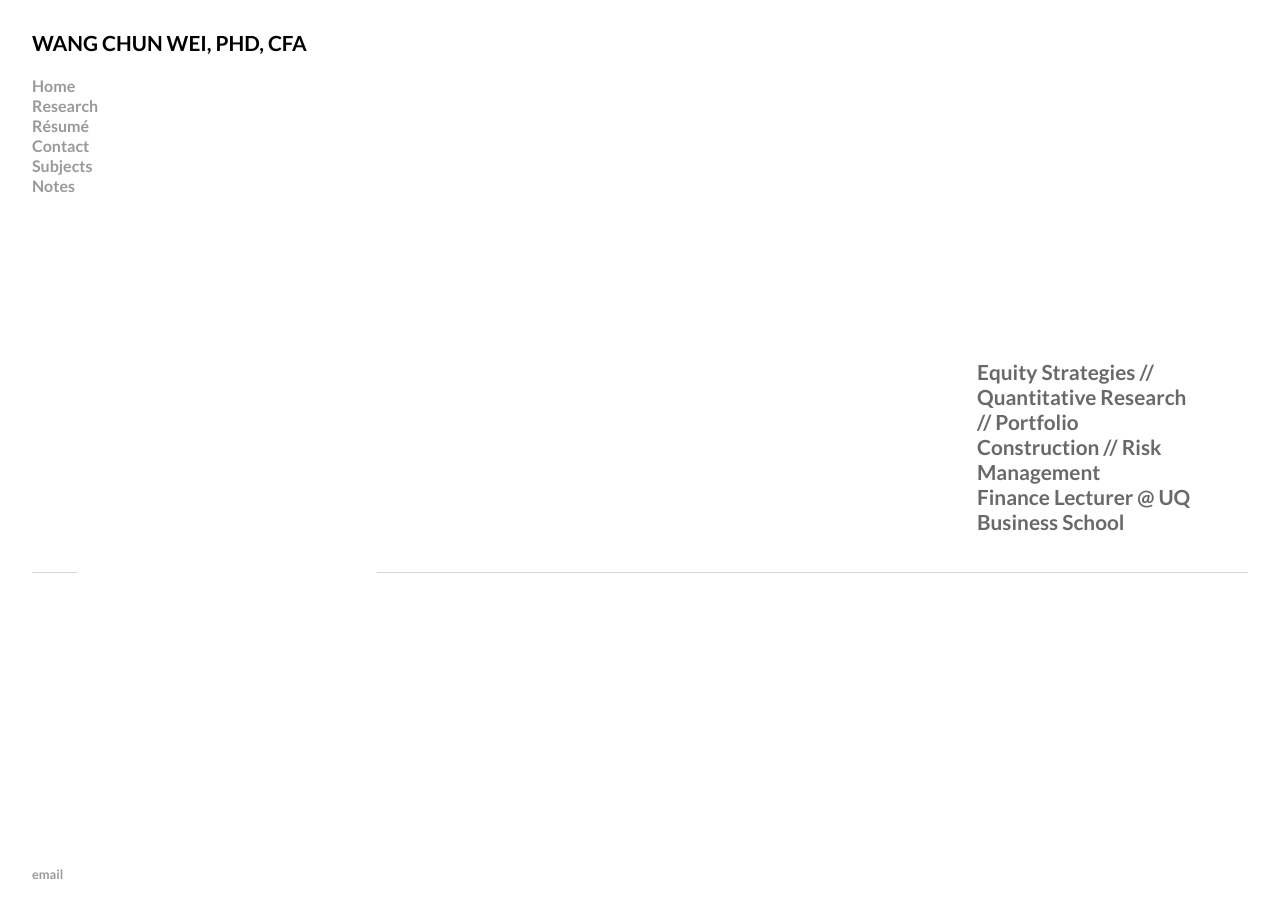
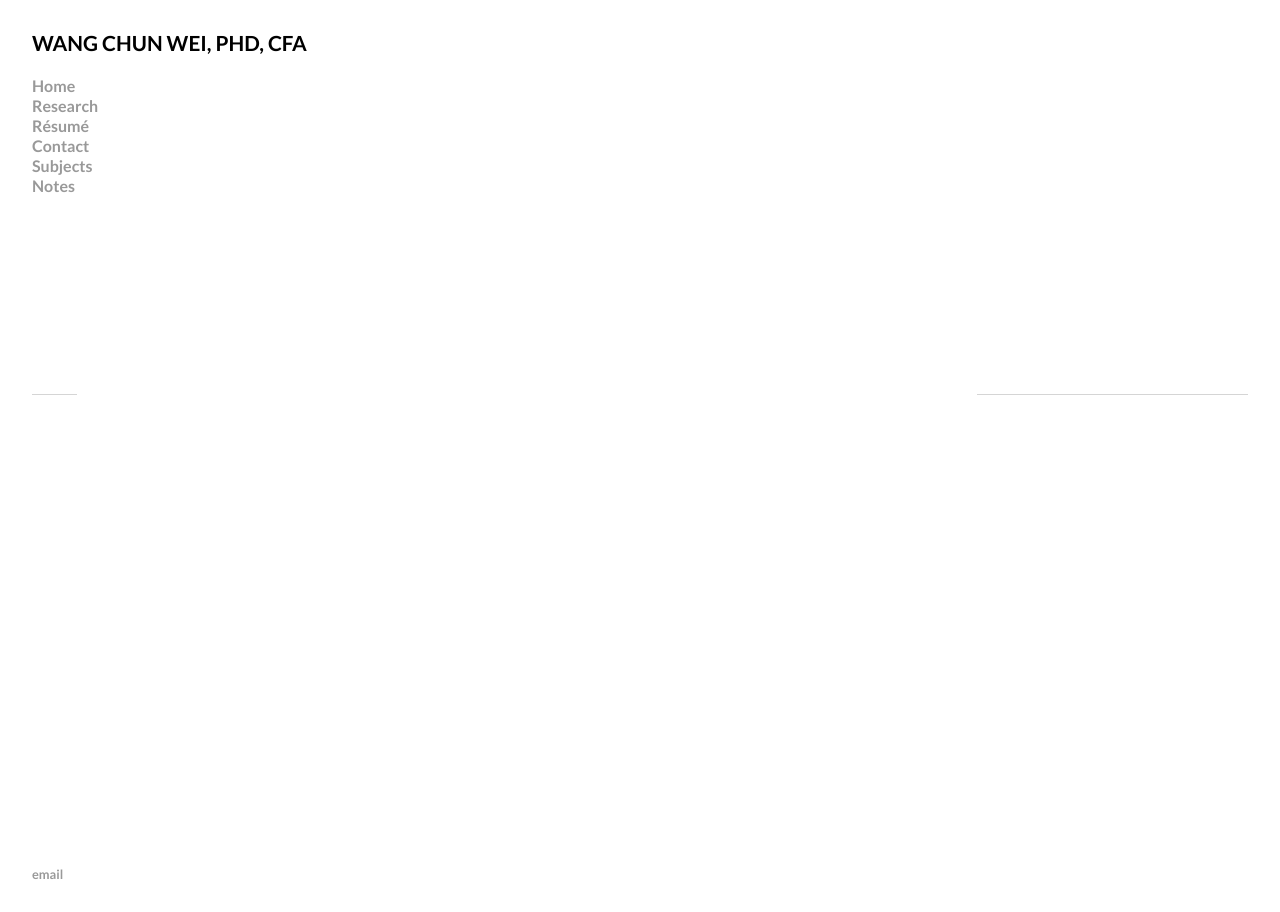
Before and after one commit to weiwangchun/weiwangchun.github.io, a Jekyll site: the page built from index.html, in a window 1280 px wide. Built offline with Jekyll 4.4.1, drawn with Linux system fonts in a browser that asks for light colours; some web fonts are replaced.

Commit message:
Update index.html

```diff
--- a/index.html
+++ b/index.html
@@ -94,8 +94,9 @@
 	<br>
 	<br>
 	<br>
-	<h2> Equity Strategies // Quantitative Research // Portfolio Construction // Risk Management <br>
-		Finance Lecturer @ UQ Business School </h2>
+	<h2></h2>
+	<!--<h2> Equity Strategies // Quantitative Research // Portfolio Construction // Risk Management <br>
+		Finance Lecturer @ UQ Business School </h2> -->
 	<br>
 
 
```
